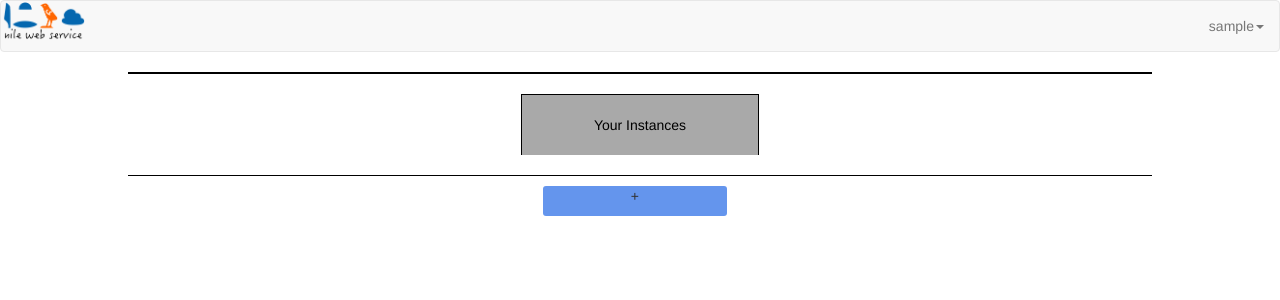
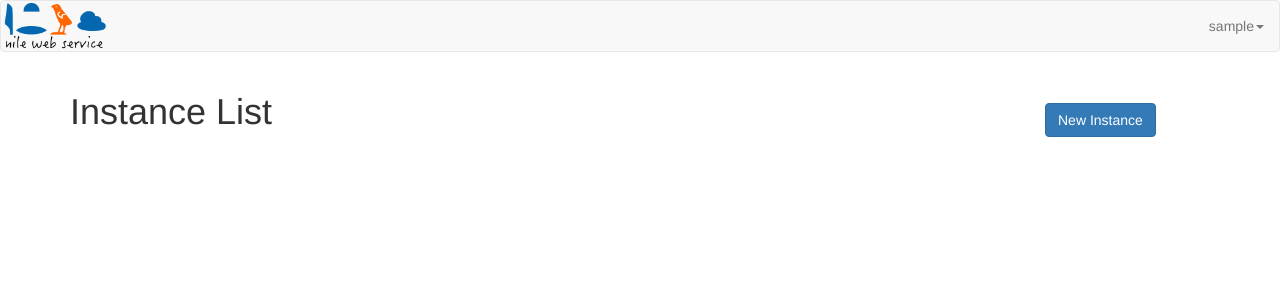
Before and after one commit to tkms1122/nile_web_service, a Django app: page /ec2/ in a window 1280 px wide. Shown: the top 300 px of the page. Run offline with Django 3.2, Linux system fonts and the light colour scheme; the visitor is signed in with stand-in values (Sample User, id 1); data that the repository does not hold is empty; parts of the project's set-up code (start-up, migrations or seed data) failed here and were passed over; some libraries are stand-ins or nearby versions.

Commit message:
new instance button

```diff
--- a/ec2/static/ec2/css/style.css
+++ b/ec2/static/ec2/css/style.css
@@ -1,8 +1,8 @@
 .navbar-brand {
     background: url("../../img/logo.png") no-repeat left center;
     background-size: contain;
-    height: 40px;
-    width:86px;
+    height: 50px;
+    width:108px;
 }
 
 .badge-gray {
@@ -16,3 +16,19 @@
 .badge-yellow {
     background-color: #eebb11
 }
+
+.row-center.va-middle > [class*='col-'] {
+    display: inline-block;
+    float: none;
+    vertical-align:middle;
+}
+
+.row-center.va-bottom > [class*='col-'] {
+    display: inline-block;
+    float: none;
+    vertical-align:bottom;
+}
+
+.btn {
+    margin-bottom: 5px;
+}
--- a/ec2/templates/ec2/machines/index.html
+++ b/ec2/templates/ec2/machines/index.html
@@ -1,10 +1,7 @@
-{% extends "ec2/machines/nav.html" %}
-{% block instance%}
-<div class="flex-container">
-    <div id="add"> <p style="text-align: center"> + </p> </div>
-</div>
+{% extends "base.html" %}
+{% block content%}
+
 <script>
-
 
 $(function(){
     var $grid = $('.flex-container'),
@@ -22,10 +19,21 @@ $(function(){
 });
 </script>
 
+<div class="container">
+
+<div class="row row-center va-bottom">
+    <div class="col-xs-10">
+        <h1>Instance List</h1>
+    </div><div class="col-xs-1" >
+        <a href="#" class="btn btn-primary">New Instance</a>
+    </div>
+</div>
+
 <ul class="list-group">
 {% for machine in machines %}
 <li class="list-group-item">{{machine.name}}<span class="badge {{machine.getstatecolor}}">{{machine.getstate}}</span></li>
 {% endfor %}
 </ul>
+</div>
 
 {% endblock %}
--- a/ec2/templates/ec2/machines/nav.html
+++ b/ec2/templates/ec2/machines/nav.html
@@ -1,18 +1,5 @@
 {% extends "base.html" %}
 {% block content %}
-<div class="tabs">
-    <ul class="tabs__menu">
-        <li class="tabs__menu-item">
-            <a href="#">Your Instances</a>
-        </li>
-    </ul>
-    <div class="tabs__content">
-        <div class="tabs-item">
-            {% block instance %}
-            {% endblock %}
-        </div>
-    </div>
-</div>
 <script>
 $(function(){
     $('.tabs').tabtab({
```
